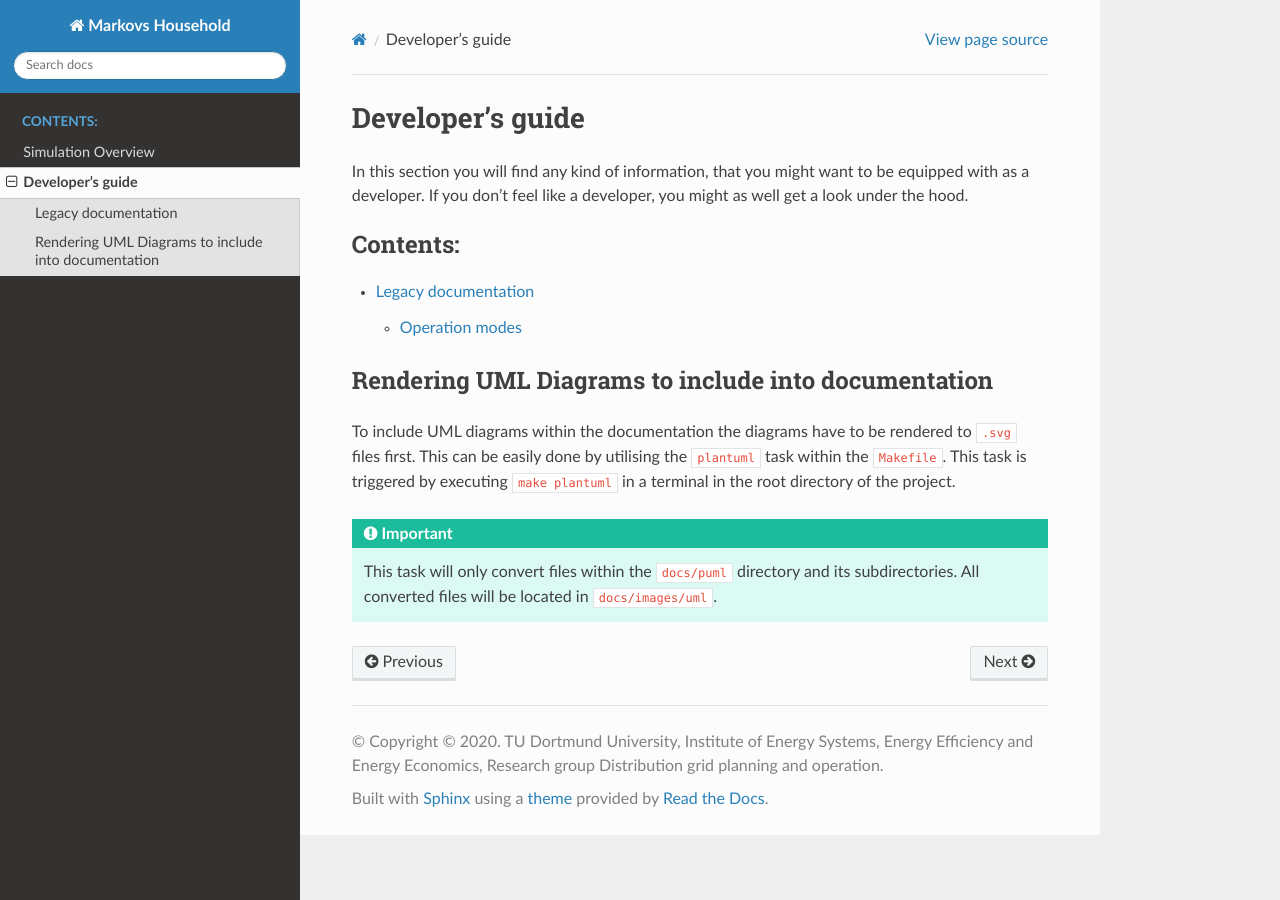
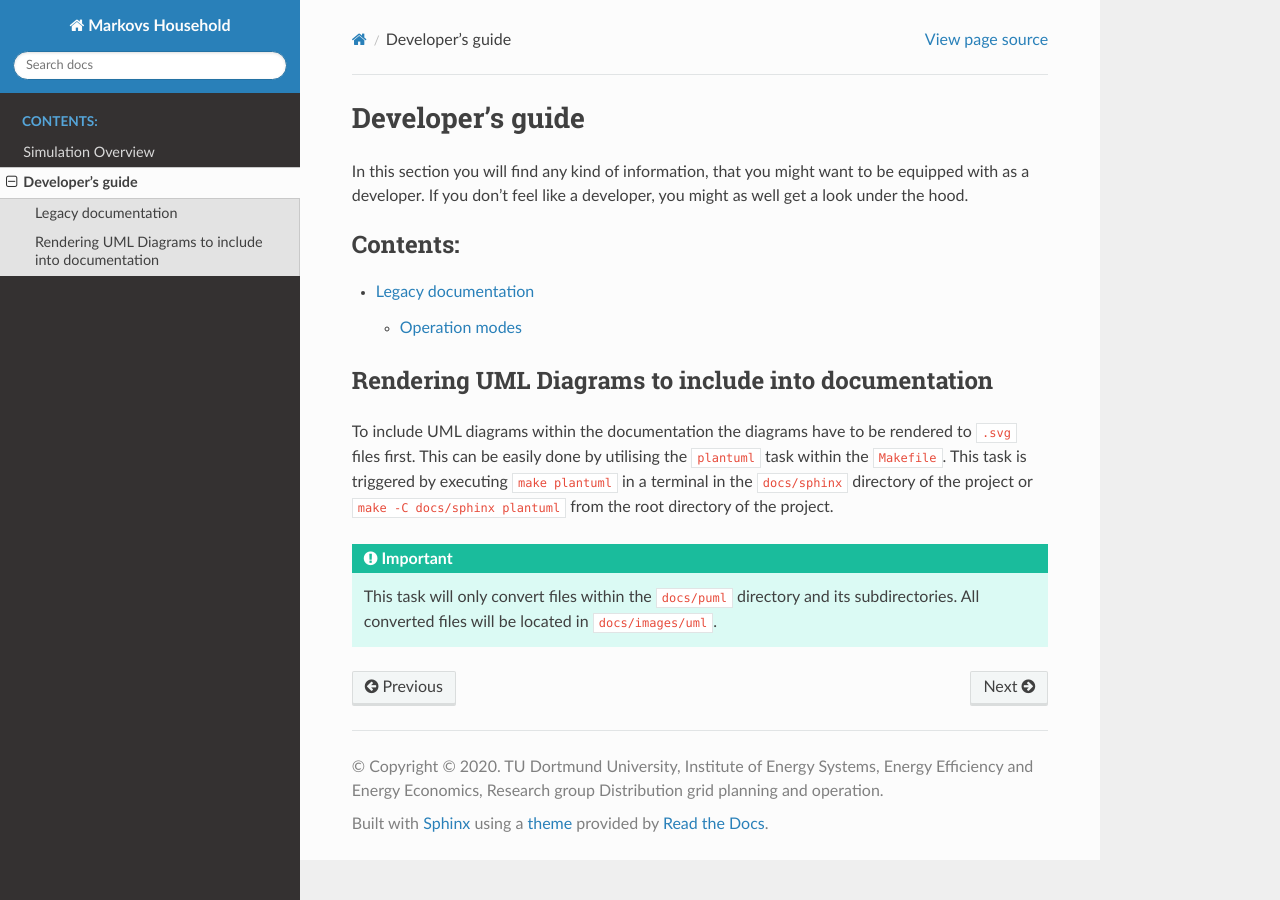
Before and after one commit to ie3-institute/MarkovsHousehold, a Sphinx documentation site: the page built from docs/sphinx/developer/developer.md, in a window 1280 px wide. Built offline with Sphinx 7.4.7 and the Read the Docs theme 2.0.0, drawn with Linux system fonts in a browser that asks for light colours.

Commit message:
adjust documentation

```diff
--- a/docs/sphinx/developer/developer.md
+++ b/docs/sphinx/developer/developer.md
@@ -15,7 +15,7 @@ If you don't feel like a developer, you might as well get a look under the hood.
 
 To include UML diagrams within the documentation the diagrams have to be rendered to `.svg` files first.
 This can be easily done by utilising the `plantuml` task within the `Makefile`.
-This task is triggered by executing `make plantuml` in a terminal in the root directory of the project.
+This task is triggered by executing `make plantuml` in a terminal in the `docs/sphinx` directory of the project or `make -C docs/sphinx plantuml` from the root directory of the project.
 
 :::{important}
 This task will only convert files within the `docs/puml` directory and its subdirectories.
```
Also changed, not shown: README.md (line endings or trailing spaces), 1 other file.
